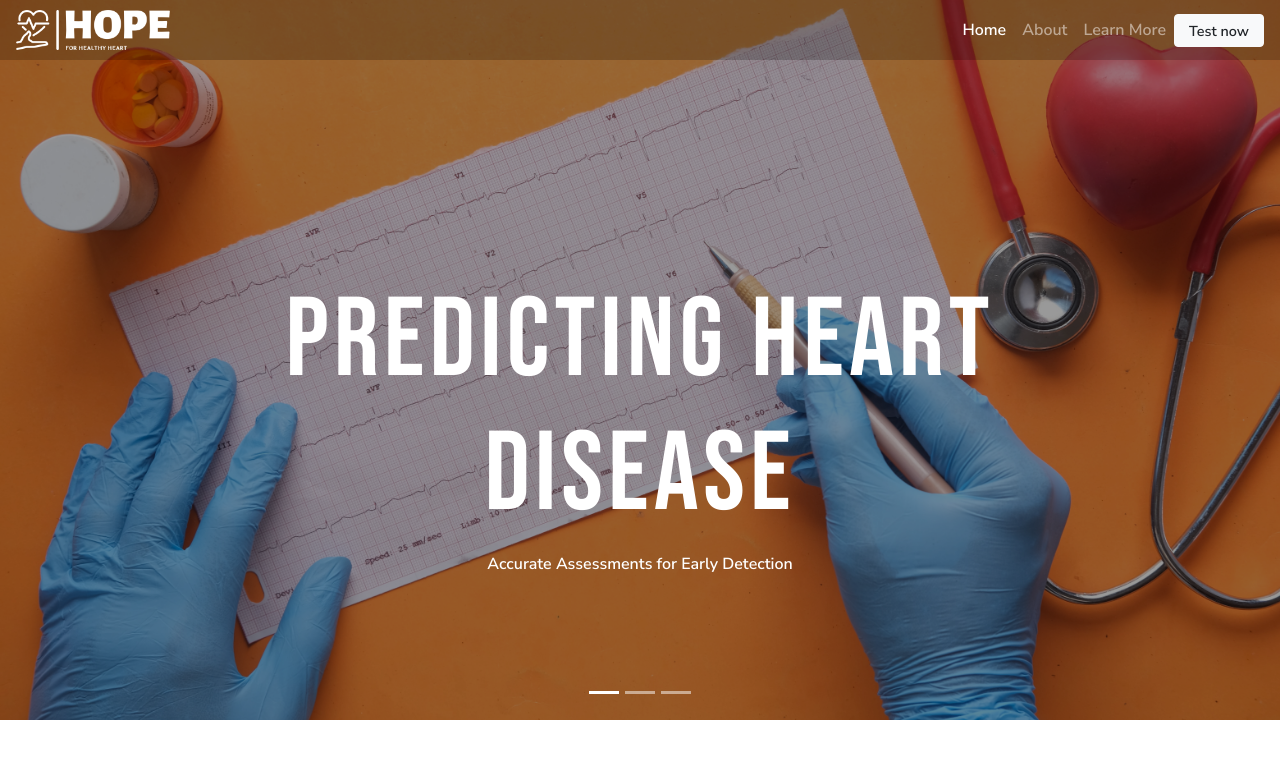
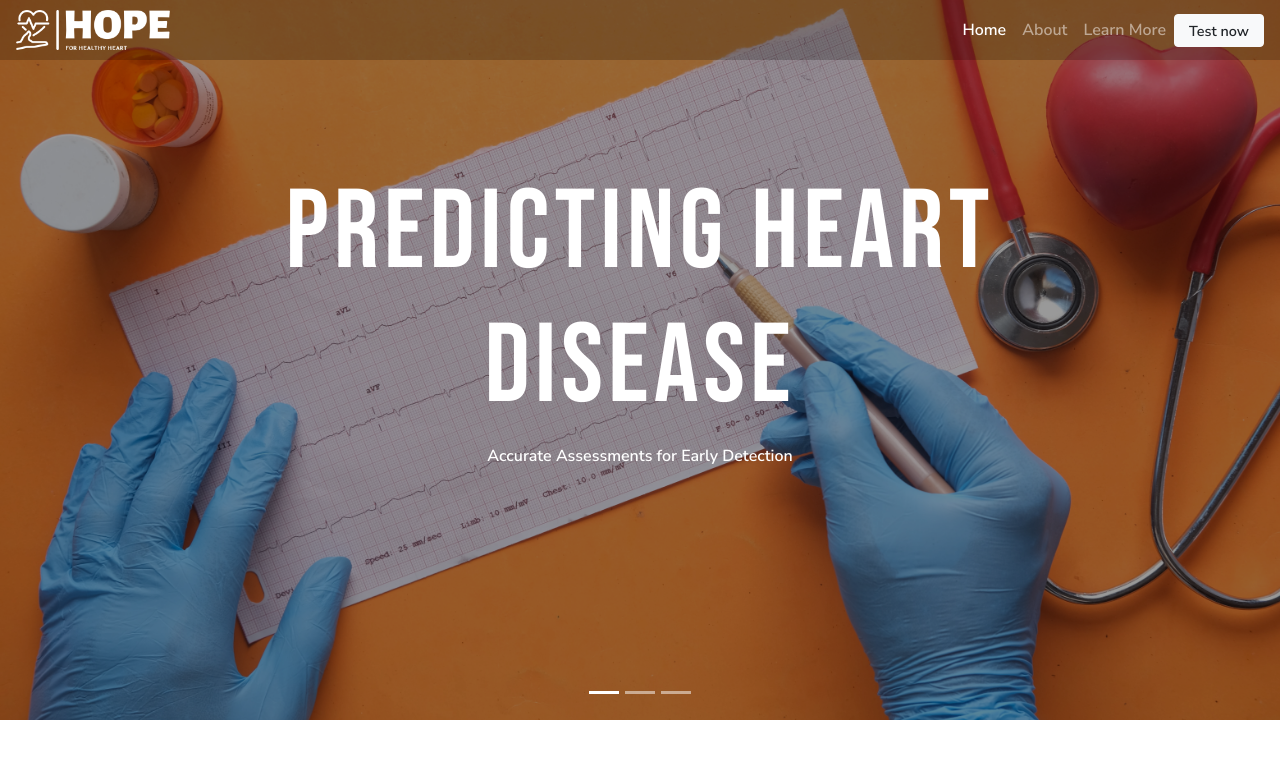
Before and after one commit to akash5k/heart-disease-prediction, a Flask app: page / in a window 1280 px wide. Shown: the top 760 px of the page. Run offline with Flask 3, Linux system fonts and the light colour scheme; parts of the project's set-up code (start-up, migrations or seed data) failed here and were passed over; some libraries are stand-ins or nearby versions.

Commit message:
caption update

```diff
--- a/static/style.css
+++ b/static/style.css
@@ -32,7 +32,7 @@ background-color: #2b2d42 !important;
 
 .carousel-caption {
   transform: translateY(-50%);
-  top: 50%;
+  top: 40%;
 }
 .carousel-caption h5{
   font-family: 'Bebas Neue', sans-serif;
```
